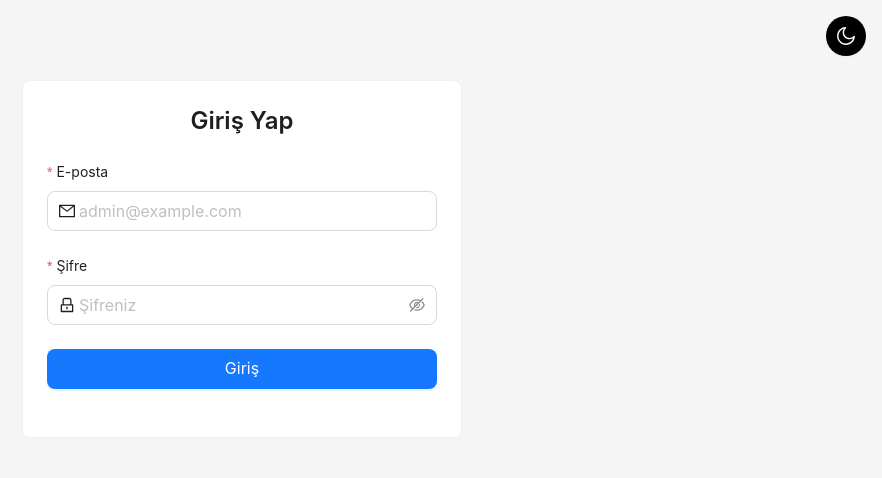
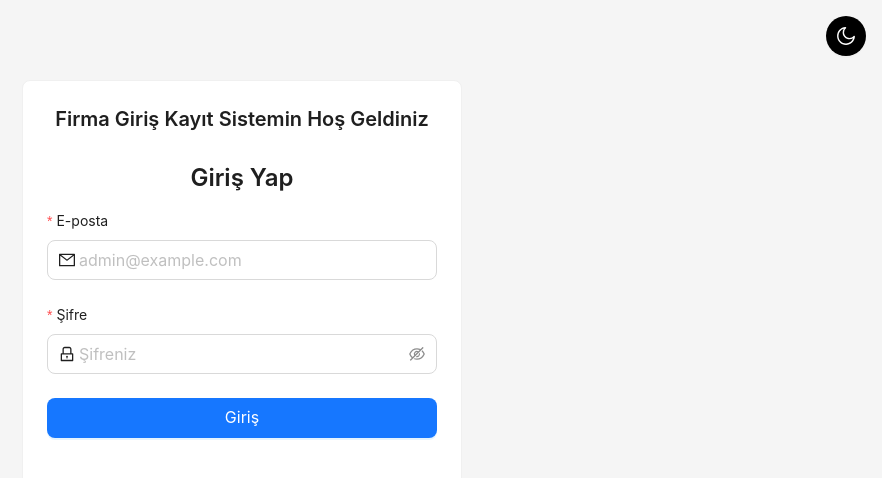
Before and after one commit to doganmus/firma-ziyaretci-kayit, a React (Vite) app in the folder frontend/: page /login in a window 1280 px wide. Shown: the top 478 px of the page, without its empty margins (398-1280 px from the left). Built offline with nearby package versions, Linux system fonts and the light colour scheme; no server answers.

Commit message:
frontend: Login welcome heading; Reports: labels (Aktifİçeride, ÇıkışlıÇıkış Yapan); auth: keep session on 403 (only logout on 401)

```diff
--- a/frontend/src/api/client.ts
+++ b/frontend/src/api/client.ts
@@ -20,7 +20,7 @@ api.interceptors.response.use(
   (res) => res,
   (error) => {
     const status = error?.response?.status
-    if (status === 401 || status === 403) {
+    if (status === 401) {
       localStorage.removeItem('accessToken')
       localStorage.removeItem('user')
       if (location.pathname !== '/login') {
--- a/frontend/src/pages/Login.tsx
+++ b/frontend/src/pages/Login.tsx
@@ -41,7 +41,8 @@ export default function Login({ themeName = 'light', onToggleTheme }: { themeNam
         </Tooltip>
       </div>
       <Card>
-        <Typography.Title level={3} style={{ textAlign: 'center', marginBottom: 24 }}>Giriş Yap</Typography.Title>
+      <Typography.Title level={4} style={{ textAlign: 'center', marginBottom: 16 }}>Firma Giriş Kayıt Sistemin Hoş Geldiniz</Typography.Title>
+        <Typography.Title level={3} style={{ textAlign: 'center', marginBottom: 16 }}>Giriş Yap</Typography.Title>
         {error && <Alert type="error" message={error} style={{ marginBottom: 16 }} />}
         <Form layout="vertical" onFinish={onFinish} autoComplete="off" initialValues={{ email: '', password: '' }}>
           <Form.Item label="E-posta" name="email" rules={[{ required: true, message: 'E-posta gerekli' }, { type: 'email', message: 'Geçerli bir e-posta girin' }]}>
--- a/frontend/src/pages/Reports.tsx
+++ b/frontend/src/pages/Reports.tsx
@@ -48,8 +48,8 @@ export default function Reports() {
             <Statistic title="Toplam" value={summary.total} />
             <Statistic title="Araçlı" value={summary.withVehicle} />
             <Statistic title="Araçsız" value={summary.withoutVehicle} />
-            <Statistic title="Aktif" value={summary.active} />
-            <Statistic title="Çıkışlı" value={summary.exited} />
+            <Statistic title="İçeride" value={summary.active} />
+            <Statistic title="Çıkış Yapan" value={summary.exited} />
           </Space>
         </Card>
       )}
```
